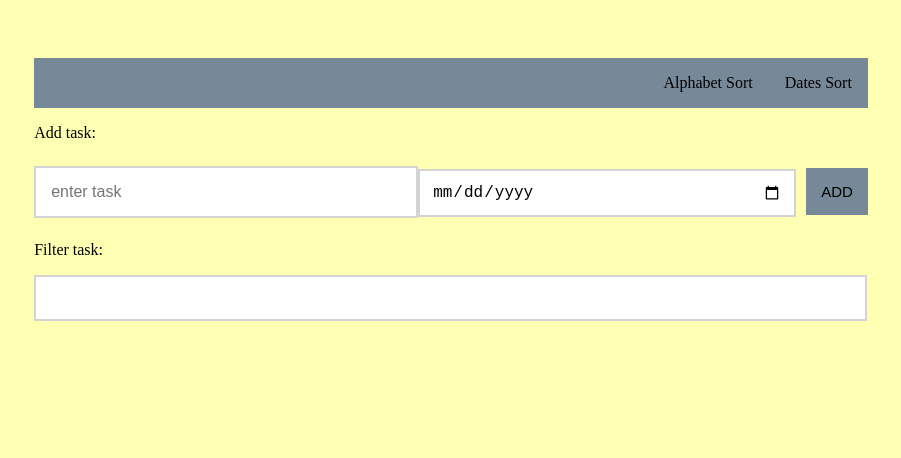
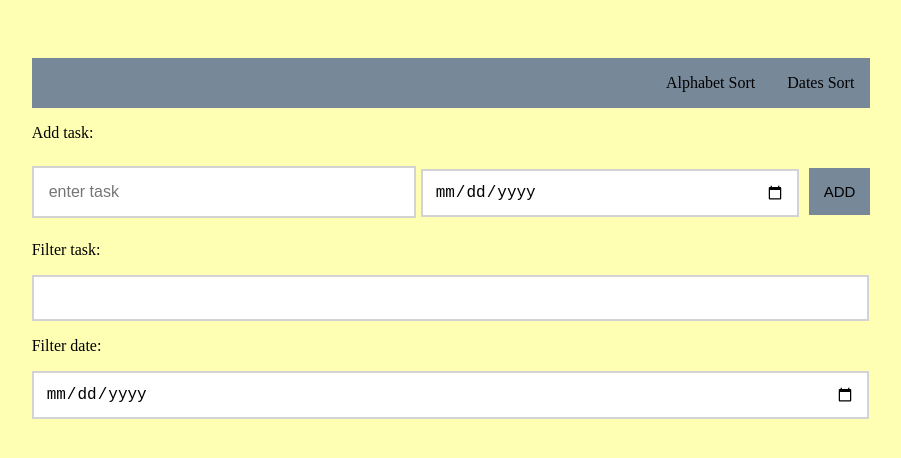
Before and after one commit to MariyaPikalova/React-newTodo-List, a React app: page / in a window 1280 px wide. Shown: the whole page, without its empty margins (189-1090 px from the left). Built offline with nearby package versions, Linux system fonts and the light colour scheme.

Commit message:
adding filter by dates

```diff
--- a/src/components/TodoList.js
+++ b/src/components/TodoList.js
@@ -14,6 +14,7 @@ class TodoList extends Component {
     this.addItem = this.addItem.bind(this);
     this.removeTask = this.removeTask.bind(this);
     this.filterTask = this.filterTask.bind(this);
+    this.filterDates = this.filterDates.bind(this);
     this.toggleStatus = this.toggleStatus.bind(this);
     this.sortTask = this.sortTask.bind(this);
     this.sortDates = this.sortDates.bind(this);
@@ -71,13 +72,27 @@ class TodoList extends Component {
     }
   }
 
+  filterDates(e){
+    console.log(e.target.value);
+    this.setState({
+      items: this.state.items.filter(value =>
+        value.date.indexOf(e.target.value)!== -1
+      )
+    });
+    if (e.target.value === ""){
+      this.setState({
+        items: JSON.parse(localStorage.getItem('tasks'))
+      });
+    }
+  }
+
   toggleStatus(index) {
     const itemsArr = [...this.state.items];
     const resItem = itemsArr.findIndex(item => item.key === index);
     const resElement = itemsArr[resItem];
     // console.log(resElement);
     const resValue = {...resElement, isComplete: true};
-    itemsArr.splice(resItem, 1, resValue)
+    itemsArr.splice(resItem, 1, resValue);
 
     this.setState({
       items: [...itemsArr]
@@ -142,6 +157,11 @@ class TodoList extends Component {
           <input type=""
                  onChange={this.filterTask}
           />
+          <p>Filter date:</p>
+          <input type="date"
+                 onChange={this.filterDates}
+          />
+
         </div>
         <TodoItems entries={this.state.items}
                    delete={this.removeTask}
--- a/src/styles/todoList.css
+++ b/src/styles/todoList.css
@@ -5,10 +5,12 @@
     padding: 12px;
     font-size: 16px;
     border: 2px solid lightgray;
-    width: 350px;}
+    width: 350px;
+}
 
 #input-text {
     padding: 15px;
+    margin-right: 5px;
 }
 
 button {
@@ -18,13 +20,14 @@ button {
     margin-right: 0px;
     background-color: lightslategrey;
     border: 2px solid lightslategrey;
-    /*color: white;*/
 }
+
 button:hover {
     background-color: #e0e0eb;
     border: 2px solid #e0e0eb;
     cursor: pointer;
 }
+
 .taskList li{
     background-color: rgba(255, 255, 255, .7);
     padding:15px;
@@ -36,15 +39,18 @@ button:hover {
 ul.taskList {
     padding: 0;
 }
+
 .filter-field input {
     padding: 12px;
     font-size: 16px;
     border: 2px solid lightgray;
     width: 96.5%;
 }
+
 .completed {
     text-decoration: line-through;
 }
+
 .navigation {
     list-style: none;
     margin: 0;
@@ -89,7 +95,6 @@ ul.taskList {
         border-bottom: 1px solid rgba(0,0,0,0.1);
     }
 
-
     .navigation li:last-of-type a {
         border-bottom: none;
     }
```
